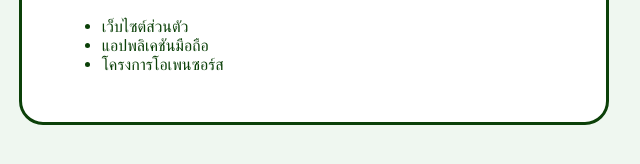
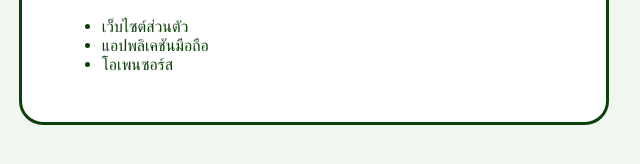
Before and after one commit to SiRA0M/my-profile, a plain HTML site: page my-profile/index.html in a window 1280 px wide. Shown: the part 454-618 px from the top of the page, 326-966 px from the left. Drawn offline with Linux system fonts and the light colour scheme.

Commit message:
Change tagline

```diff
--- a/my-profile/index.html
+++ b/my-profile/index.html
@@ -18,7 +18,7 @@
     <ul>
       <li>เว็บไซต์ส่วนตัว</li>
       <li>แอปพลิเคชันมือถือ</li>
-      <li>โครงการโอเพนซอร์ส</li>
+      <li>โอเพนซอร์ส</li>
     </ul>
   </main>
 </body>
```
